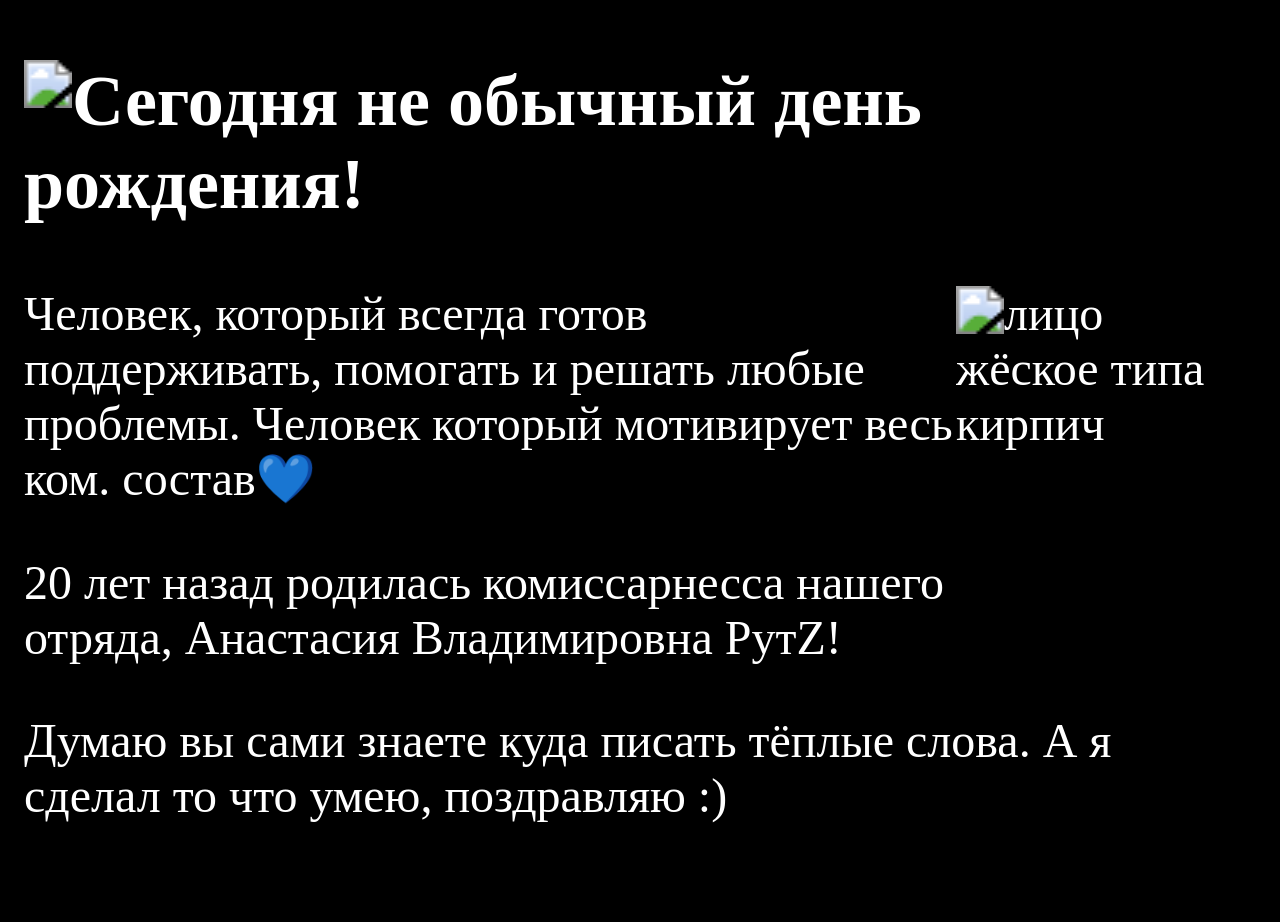
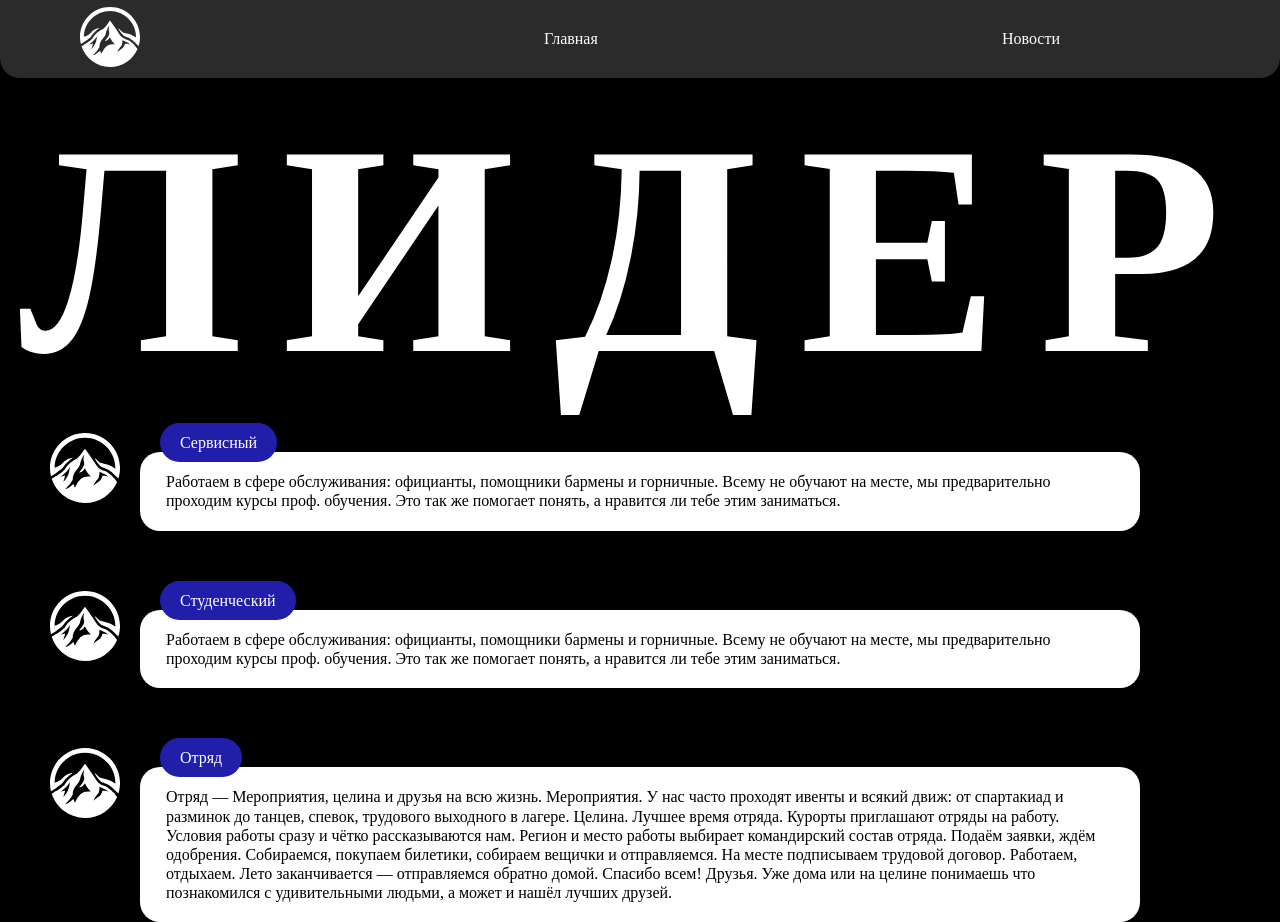
Before and after one commit to slenderik/leader, a plain HTML site: page index.html in a window 1280 px wide. Before the commit the page ends 871 px from the top, so only its background shows below. Drawn offline with Linux system fonts and the light colour scheme; a web font is replaced by a local one.

Commit message:
meassage-simple + logo zone

```diff
--- /dev/null
+++ b/css/reset.css
@@ -0,0 +1,119 @@
+html,
+body,
+div,
+span,
+object,
+iframe,
+h1,
+h2,
+h3,
+h4,
+h5,
+h6,
+p,
+blockquote,
+pre,
+a,
+abbr,
+acronym,
+address,
+big,
+cite,
+code,
+del,
+dfn,
+em,
+img,
+ins,
+kbd,
+q,
+s,
+samp,
+small,
+strike,
+strong,
+sub,
+sup,
+tt,
+var,
+b,
+u,
+i,
+center,
+dl,
+dt,
+dd,
+ol,
+ul,
+li,
+fieldset,
+form,
+label,
+legend,
+table,
+caption,
+tbody,
+tfoot,
+thead,
+tr,
+th,
+td,
+article,
+aside,
+canvas,
+details,
+embed,
+figure,
+figcaption,
+footer,
+header,
+hgroup,
+menu,
+nav,
+output,
+ruby,
+section,
+summary,
+time,
+mark,
+audio,
+video {
+    margin: 0;
+    padding: 0;
+    border: 0;
+    font-size: 100%;
+    vertical-align: baseline;
+}
+
+article,
+aside,
+details,
+figcaption,
+figure,
+footer,
+header,
+hgroup,
+menu,
+nav,
+section {
+    display: block;
+}
+
+body {
+    line-height: 1.2;
+}
+
+ol {
+    padding-left: 1.4em;
+    list-style: decimal;
+}
+
+ul {
+    padding-left: 1.4em;
+    list-style: square;
+}
+
+table {
+    border-collapse: collapse;
+    border-spacing: 0;
+}
--- a/index.html
+++ b/index.html
@@ -2,28 +2,79 @@
 <html lang="ru">
 <head>
     <meta charset="UTF-8">
+    <title>ССервО Лидер</title>
+    <link rel="stylesheet" href="css/reset.css">
+    <link rel="stylesheet" href="css/main.css">
     <meta name="viewport" content="width=device-width, initial-scale=1.0">
-    <link rel="icon" type="image/x-icon" href="images/favicon.svg">
-    <link rel="stylesheet" href="css/main.css">
-    <link rel="stylesheet" href="css/reset.css">
+    <link rel="icon" type="image/x-icon" href="assets/logos/leader_logo.svg">
     <meta name="description" content="Студенческий Сервисный отряд «Лидер». У нас летняя работа и обучение.">
     <link
         rel="preload"
-        href="./fonts/RobotoFlex-Regular.woff2"
+        href="../assets/fonts/Inter-Regular.ttf"
         as="font"
-        type="font/woff2"
+        type="font/ttf"
         crossorigin="anonymous"
     />
-    <title>ССервО Лидер</title>
 </head>
 <body>
-    <img src="images/blue_heart.svg" align="left">
-    <h2>Сегодня не обычный день рождения!</h2>
+    <div class="header">
+        <a href="index.html"><img class="header__logo" src="assets/logos/leader_logo.svg" alt="Логотип"/></a>
+        <a class="header__item" href="index.html">Главная</a>
+        <a class="header__item" href="index.html">Новости</a>
+    </div>
 
-    <img class="nastya" src="images/ryrz.jpg" alt="лицо жёское типа кирпич">
-    <p>Человек, который всегда готов поддерживать, помогать и решать любые проблемы. Человек который мотивирует весь ком. состав💙</p>
-    <p></p>
-    <p>20 лет назад родилась комиссарнесса нашего отряда, <a href="https://vk.com/6rytts6rav6">Анастасия Владимировна РутZ!</a></p>
-    <p>Думаю вы <a href="https://vk.com/6rytts6rav6">сами знаете куда</a> писать тёплые слова. А я сделал то что умею, поздравляю :)</p>
+    <section class="logo-zone">
+        <h1 class="logo-zone">ЛИДЕР</h1>
+    </section>
+
+    <section class="main">
+        <div class="wrapper">
+
+            <div class="message">
+                <div class="message__title">Сервисный</div>
+                <div class="message__desctiption">
+                    Работаем в сфере обслуживания: официанты, помощники бармены и горничные.
+                    Всему не обучают на месте, мы предварительно проходим курсы проф. обучения.
+                    Это так же помогает понять, а нравится ли тебе этим заниматься.
+                </div>
+                <img class="message__logo logo" src="assets/logos/leader_logo.svg" alt="лого лидера">
+            </div>
+
+            <div class="message">
+                <div class="message__title">Студенческий</div>
+                <div class="message__desctiption">
+                    Работаем в сфере обслуживания: официанты, помощники бармены и горничные.
+                    Всему не обучают на месте, мы предварительно проходим курсы проф. обучения.
+                    Это так же помогает понять, а нравится ли тебе этим заниматься.
+                </div>
+                <img class="message__logo logo" src="assets/logos/leader_logo.svg" alt="лого лидера">
+            </div>
+
+            <div class="message">
+                <div class="message__title">Отряд</div>
+                <div class="message__desctiption">
+                    Отряд — Мероприятия, целина и друзья на всю жизнь.
+
+                    Мероприятия. У нас часто проходят ивенты и всякий движ:
+                    от спартакиад и разминок до танцев, спевок, трудового выходного в лагере.
+
+                    Целина. Лучшее время отряда.
+                    Курорты приглашают отряды на работу.
+                    Условия работы сразу и чётко рассказываются нам.
+                    Регион и место работы выбирает командирский состав отряда. Подаём заявки, ждём одобрения. Собираемся, покупаем билетики, собираем вещички и отправляемся. На месте подписываем трудовой договор. Работаем, отдыхаем. Лето заканчивается — отправляемся обратно домой. Спасибо всем!
+
+                    Друзья. Уже дома или на целине понимаешь что познакомился с удивительными людьми,
+                    а может и нашёл лучших друзей.
+                </div>
+                <img class="message__logo logo" src="assets/logos/leader_logo.svg" alt="лого лидера">
+            </div>
+
+
+        </div>
+    </section>
+    <footer>
+
+    </footer>
+
 </body>
 </html>
--- a/scss/main.scss
+++ b/scss/main.scss
@@ -1,9 +1,12 @@
-@import "./blocks/fonts";
+@font-face {
+    font-family: "RobotoFlex";
+    src: url('../assets/fonts/RobotoFlex-Regular.ttf') format("woff2"),
+    url('../assets/fonts/RobotoFlex-Regular.ttf') format("ttf")
+}
 
 @font-face {
-    font-family: "RobotoFlex";
-    src: url('../fonts/RobotoFlex-Regular.woff2') format("woff2"),
-    url('../fonts/RobotoFlex-Regular.ttf') format("ttf")
+    font-family: "InterRegular";
+    src: url('../assets/fonts/Inter-Regular.ttf') format("ttf");
 }
 
 $light-blue: rgba(0, 210, 237, 1);
@@ -12,50 +15,86 @@ $dark-gray:rgba(43, 43, 43, 1);
 
 
 body {
-    zoom: 300%;
     color: white;
     background-color: black;
-    font-family: RobotoFlex, serif;
+    font-family: InterRegular;
 }
 
 
+.header {
+    position: sticky;
+    margin: auto;
+    max-width: 1000px;
 
-.background_highlighted {
+    height: 78px;
+    display: flex;
+    align-items: center;
+    flex-direction: row;
+    justify-content: space-between;
+
+    border-radius: 0px 0px 20px 20px;
+    padding: 0px 220px 0px 80px;
+
     background-color: $dark-gray;
+
+    .header__item {
+        text-decoration: none;
+        color: white;
+    }
+    .header__item:hover {
+        color: $light-blue;
+    }
+
+    .header__logo {
+        width: 60px;
+        height: 60px;
+    }
+    .header__logo:hover {
+        cursor: pointer;
+    }
+
+}
+
+.logo-zone {
+    h1 {
+        font-family: InterRegular;
+        font-size: 300px;
+        font-style: normal;
+        font-weight: 700;
+        line-height: normal;
+        letter-spacing: 39px;
+        width: 100vw;
+        text-align: center;
+    }
+}
+
+
+.text_background_highlighted {
     color: white;
+    padding: 2px 4px;
     border-radius: 5px;
-    padding: 2px 4px;
+    background-color: $dark-gray;
 
     img {
         max-height: 10px;
         margin-right: 2px;
     }
-
-}
-
-
-a {
-    text-decoration: none;
-    color: white;
-}
-
-a:hover {
-    color: $light-blue;
 }
 
 
 .wrapper {
+    display: flex;
+    flex-direction: column;
+
+    margin: auto;
     max-width: 1000px;
+    gap: 50px;
 }
 
-.nastya {
-    float: right;
-    width: 100px;
-    height: 100px;
-}
 
 .message {
     display: flex;
+    position: relative;
     flex-direction: column;
 
     .message__title {
@@ -73,6 +112,7 @@ a:hover {
         margin-left: 20px;
 
     }
+
     .message__desctiption {
         display: block;
         padding: 20px 26px;
@@ -83,4 +123,10 @@ a:hover {
         color: black;
     }
 
+    .message__logo {
+        position: absolute;
+        top: 10px; left: -90px;
+        width: 70px; height: 70px;
+    }
+
 }
```
Also changed, not shown: assets/fonts/Inter-Black.ttf (added), assets/fonts/Inter-Bold.ttf (added), assets/fonts/Inter-ExtraBold.ttf (added), assets/fonts/Inter-ExtraLight.ttf (added), assets/fonts/Inter-Light.ttf (added), assets/fonts/Inter-Medium.ttf (added), assets/fonts/Inter-Regular.ttf (added), assets/fonts/Inter-SemiBold.ttf (added), assets/fonts/Inter-Thin.ttf (added), assets/logos/leader logo.svg (deleted), assets/logos/leader_logo.svg (renamed from assets/logos/leader.svg), css/main.css, 1 other file.
